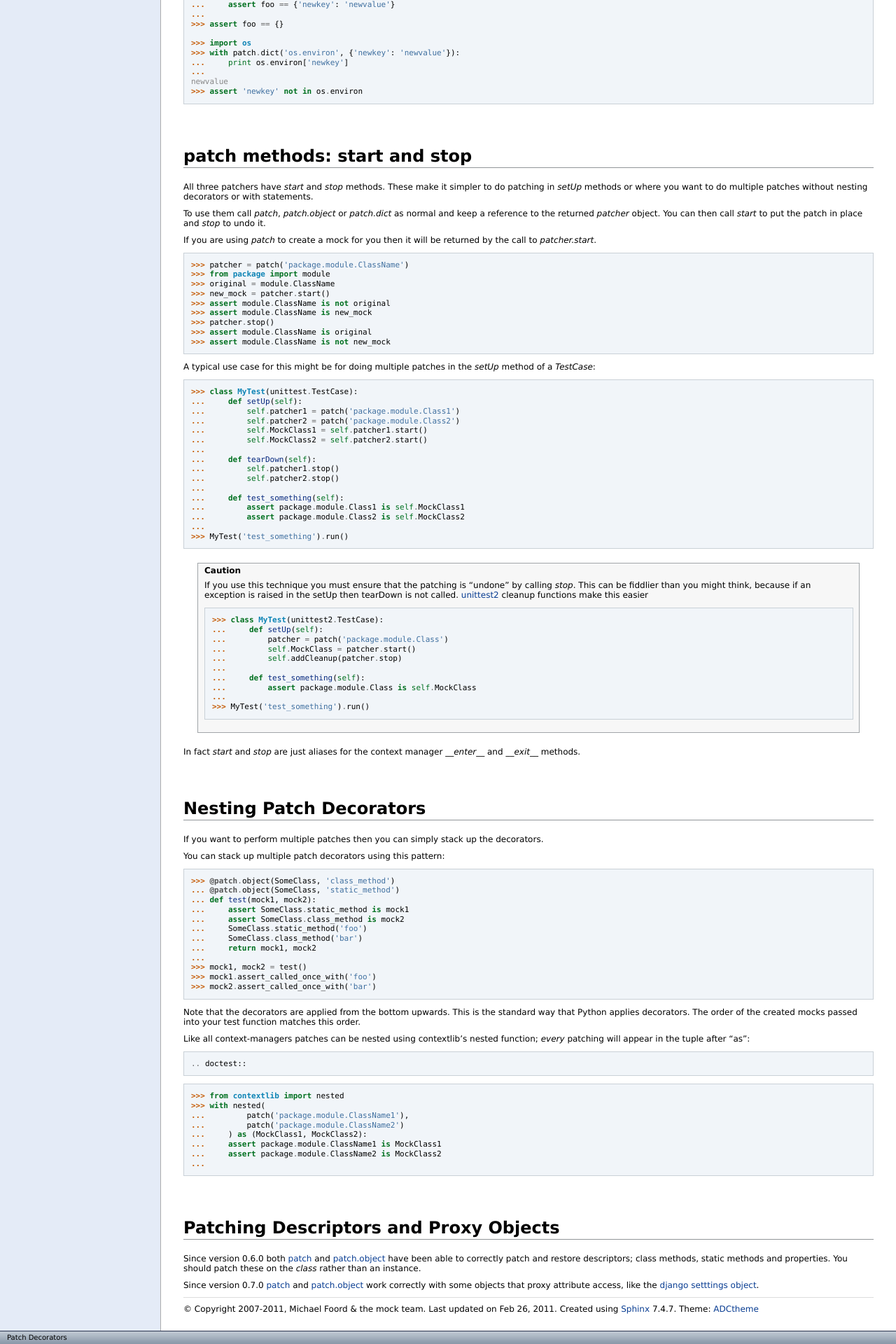
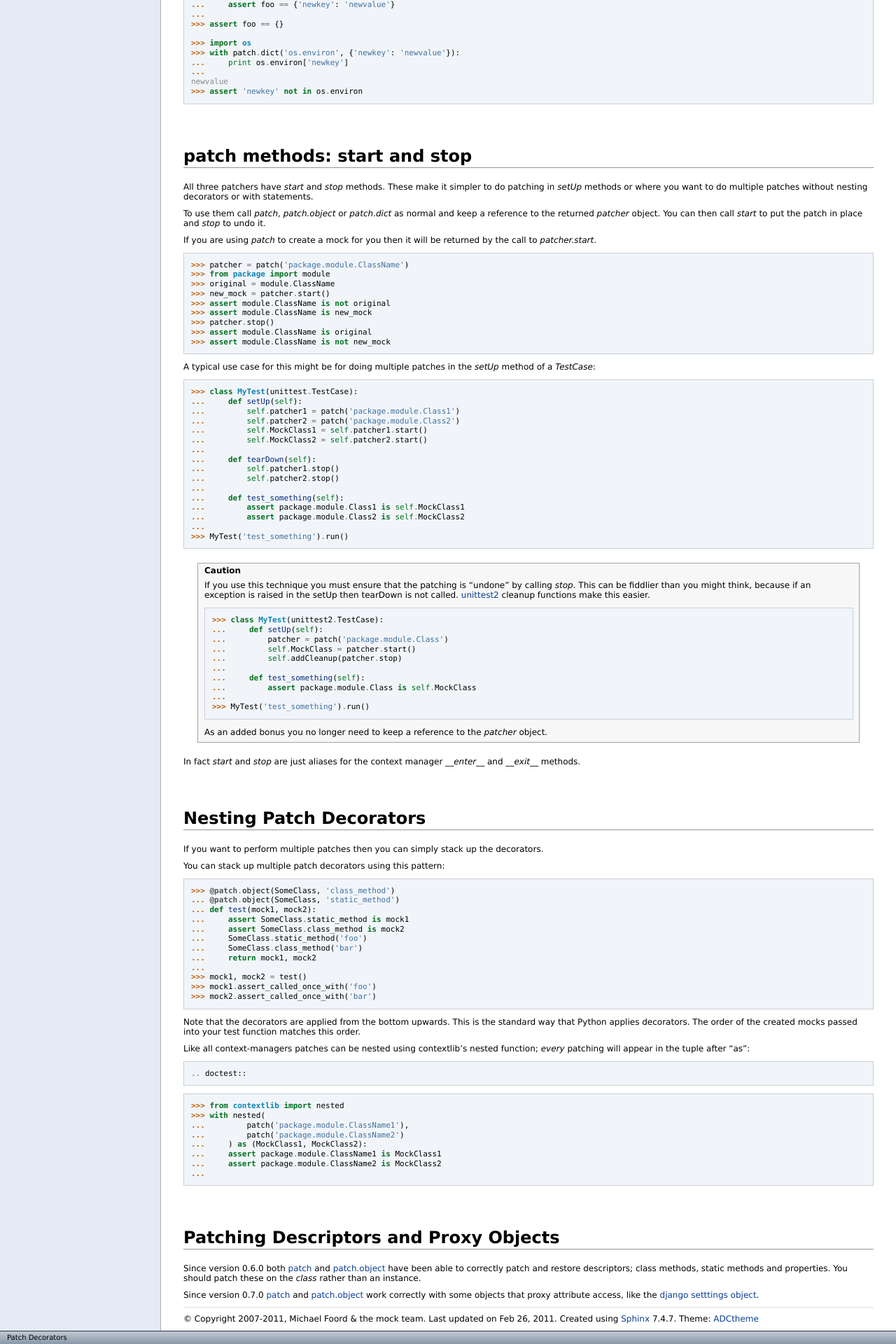
Before and after one commit to testing-cabal/mock, a Sphinx documentation site: the page built from docs/patch.txt, in a window 1280 px wide. Shown: the part 1660-3580 px from the top of the page at 70% size. Built offline with Sphinx 7.4.7, drawn with Linux system fonts in a browser that asks for light colours; pages that are not in the unit, such as notebooks, are missing from menus.

Commit message:
Doc updates

```diff
--- a/docs/patch.txt
+++ b/docs/patch.txt
@@ -200,7 +200,7 @@ method of a `TestCase`:
     calling `stop`. This can be fiddlier than you might think, because if an
     exception is raised in the setUp then tearDown is not called. `unittest2
     <http://pypi.python.org/pypi/unittest2>`_ cleanup functions make this
-    easier
+    easier.
 
     .. doctest::
 
@@ -214,6 +214,9 @@ method of a `TestCase`:
         ...         assert package.module.Class is self.MockClass
         ...
         >>> MyTest('test_something').run()
+
+    As an added bonus you no longer need to keep a reference to the `patcher`
+    object.
 
 In fact `start` and `stop` are just aliases for the context manager
 `__enter__` and `__exit__` methods.
```
